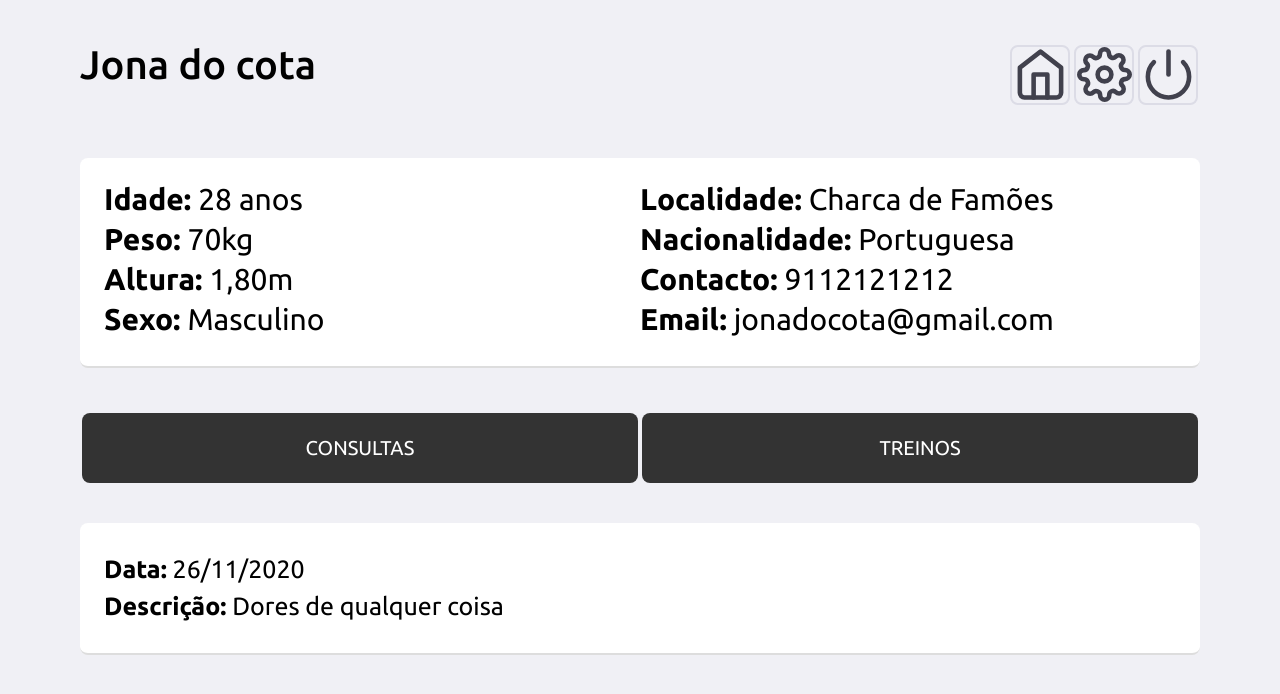
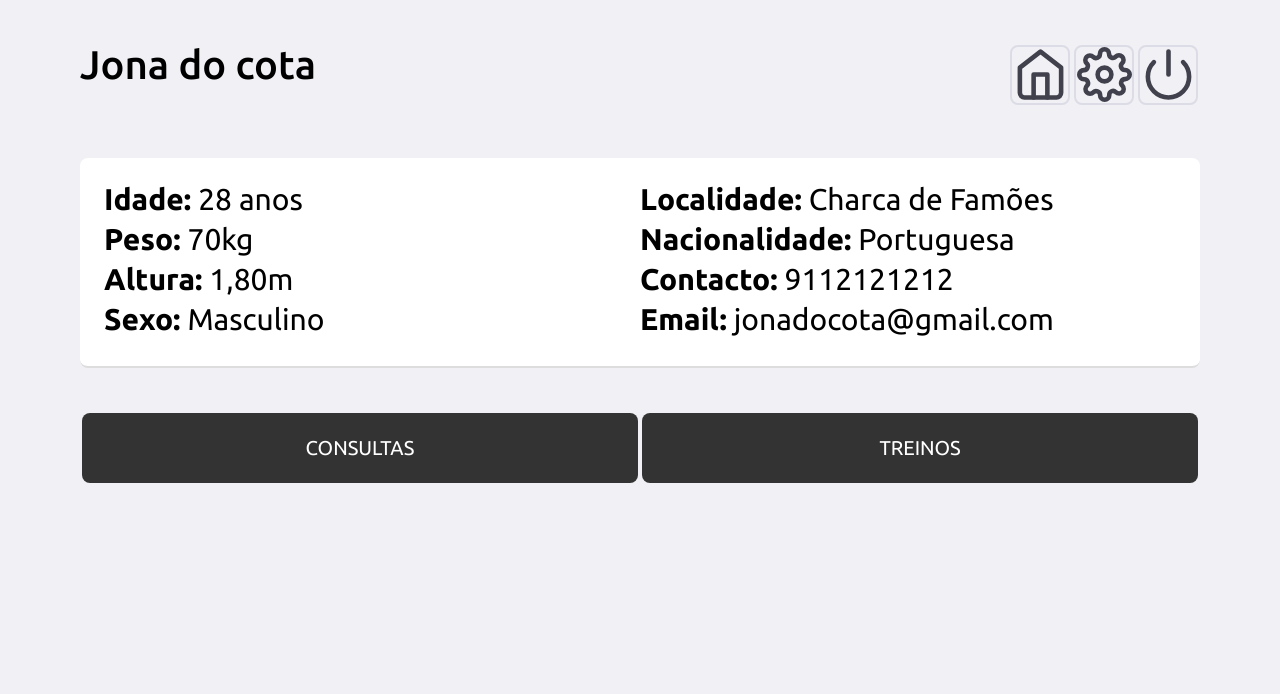
Before and after one commit to Project-Osteo/WebApp, a React (Create React App) app in the folder frontend/: page /pacientes in a window 1280 px wide. Shown: the top 694 px of the page. Built offline with nearby package versions, Linux system fonts and the light colour scheme.

Commit message:
botao a mostrar lista de consultas

```diff
--- a/frontend/src/pages/Pacientes/index.js
+++ b/frontend/src/pages/Pacientes/index.js
@@ -3,8 +3,14 @@ import { Link } from 'react-router-dom';
 import { FiHome, FiSettings, FiPower } from 'react-icons/fi';
 
 import './styles.css';
+import { findAllByDisplayValue } from '@testing-library/react';
 
 export default function Pacientes() {
+
+    function showConsultas () {
+        document.getElementById("listaConsultas").style.display = 'block';
+    }
+
     return(
         <div className="pacientes-container">
 
@@ -40,7 +46,7 @@ export default function Pacientes() {
             </div>
 
             <div className="btn-container">
-                <button type="buton">
+                <button type="buton"  onClick={() => showConsultas()}>
                     CONSULTAS
                 </button>
 
@@ -49,7 +55,7 @@ export default function Pacientes() {
                 </button>
             </div>
 
-            <ul>
+            <ul id="listaConsultas">
                 <li>
                     <Link to="/consulta">
                     <p><b>Data:</b> 26/11/2020</p>
--- a/frontend/src/pages/Pacientes/styles.css
+++ b/frontend/src/pages/Pacientes/styles.css
@@ -72,11 +72,10 @@
 }
 
 .pacientes-container ul {
-    display: grid;
-    grid-template-columns:1fr;
-    grid-gap: 5px;
+    width: 100%;
     list-style: none;
     text-align: left;
+    display: none;
   }
 
   .pacientes-container ul li {
```
